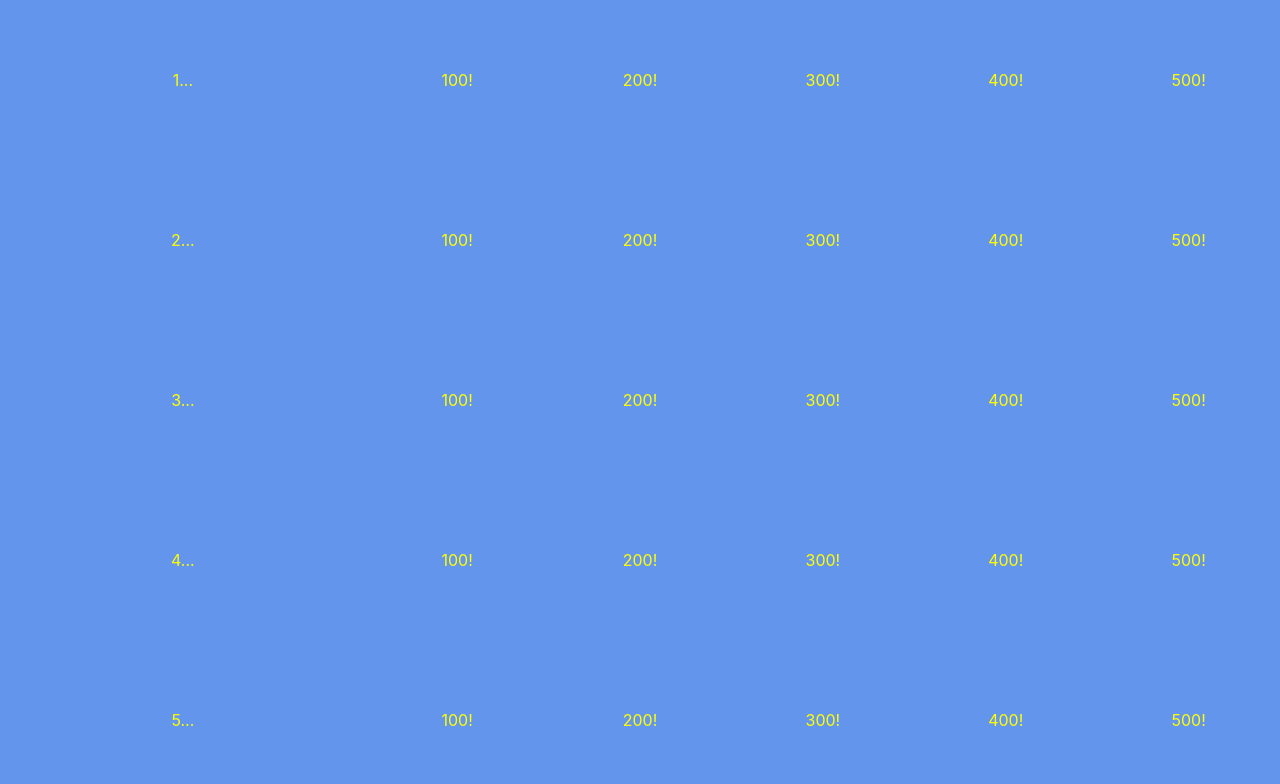
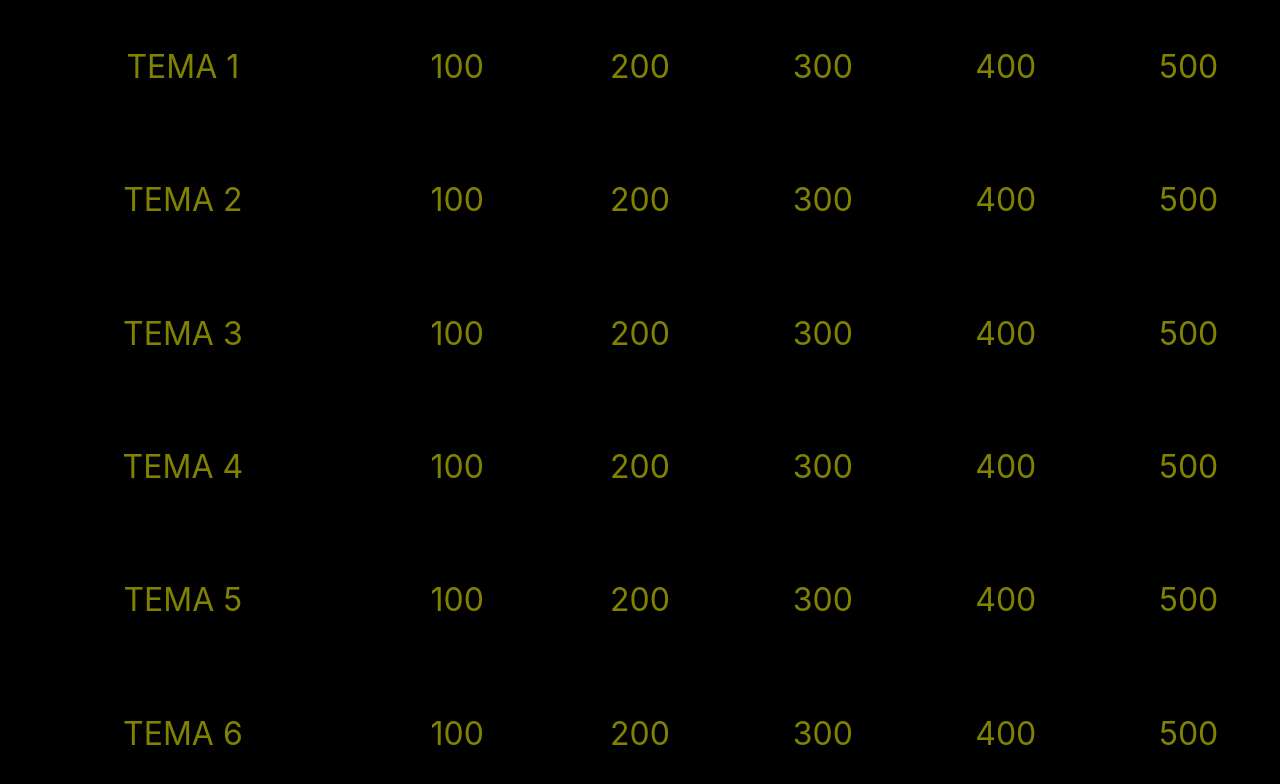
Before and after one commit to morozec/jeopardy, a React (Create React App) app: page / in a window 1280 px wide. Shown: the top 784 px of the page. Built offline with nearby package versions, Linux system fonts and the light colour scheme.

Commit message:
Gameboard + Question

```diff
--- a/package.json
+++ b/package.json
@@ -8,6 +8,7 @@
     "@testing-library/user-event": "^7.2.1",
     "react": "^16.12.0",
     "react-dom": "^16.12.0",
+    "react-router-dom": "^5.1.2",
     "react-scripts": "3.3.1"
   },
   "scripts": {
--- a/src/App.css
+++ b/src/App.css
@@ -6,20 +6,21 @@ html, body, #root{
 .App {
   /* text-align: center; */
   height: 100%;
+  background-color: black;
+  color:rgb(129, 129, 2)
 }
 
 .Gameboard{
-  background-color: cornflowerblue;
   height: 100%;
   display: flex;
   flex-direction: column;
   justify-content: space-around;
+  font-size: 2rem;
 }
 
 .TopicRow{
   display: flex;
   justify-content: space-around;
-  color: yellow;
   text-align: center;
   /* border-style: solid;
   border-width: 1px;
@@ -38,6 +39,20 @@ html, body, #root{
   /* border-style: solid;
   border-width: 1px;
   border-color: tomato; */
+}
+
+.Question{
+  height: 100%;
+  display: flex;
+  flex-direction: column;
+  justify-content: center;
+  align-items: center;
+  font-size: 5rem;
+}
+
+.Cell > a{
+  color: rgb(129, 129, 2);
+  text-decoration: none;
 }
 
 .App-logo {
--- a/src/App.js
+++ b/src/App.js
@@ -2,11 +2,30 @@ import React from 'react';
 import './App.css';
 import Gameboard from './components/Gameboard';
 
+import {
+  BrowserRouter as Router,
+  Switch,
+  Route
+} from "react-router-dom";
+import Question from './components/Question';
+
 function App() {
+  // const testQuestion = {
+  //   topic: 'ttt',
+  //   text: 'qqq'
+  // };
   return (
-    <div className="App">
-      <Gameboard />
-    </div>
+    <Router>
+      <div className="App">
+
+        <Switch>
+          <Route exact path="/question" render={(props) => <Question {...props} xxx={true} />} />
+          <Route path="/">
+            <Gameboard />
+          </Route>
+        </Switch>
+      </div>
+    </Router>
   );
 }
 
--- a/src/components/Gameboard.js
+++ b/src/components/Gameboard.js
@@ -1,11 +1,19 @@
 import React from 'react'
 import TopicRow from './TopicRow';
+import TopicData from '../data/Topic.data';
 
 function Gameboard() {
 
 
-    const topics = [1, 2, 3, 4, 5];
-    const topicsRows = topics.map(t => <TopicRow topic={t} />)
+    const topicsDatas = [
+        new TopicData("ТЕМА 1", ["Вопрос 1.1", "Вопрос 1.2", "Вопрос 1.3", "Вопрос 1.4", "Вопрос 1.5"]),
+        new TopicData("ТЕМА 2", ["Вопрос 2.1", "Вопрос 2.2", "Вопрос 2.3", "Вопрос 2.4", "Вопрос 2.5"]),
+        new TopicData("ТЕМА 3", ["Вопрос 3.1", "Вопрос 3.2", "Вопрос 3.3", "Вопрос 3.4", "Вопрос 3.5"]),
+        new TopicData("ТЕМА 4", ["Вопрос 4.1", "Вопрос 4.2", "Вопрос 4.3", "Вопрос 4.4", "Вопрос 4.5"]),
+        new TopicData("ТЕМА 5", ["Вопрос 5.1", "Вопрос 5.2", "Вопрос 5.3", "Вопрос 5.4", "Вопрос 5.5"]),
+        new TopicData("ТЕМА 6", ["Вопрос 6.1", "Вопрос 6.2", "Вопрос 6.3", "Вопрос 6.4", "Вопрос 6.5"]),
+    ]
+    const topicsRows = topicsDatas.map((td, index) => <TopicRow key={index} topicData={td} />)
     // const values = [100, 200, 300, 400, 500];
 
     // const listItems = topics.map((q, index) =>
--- /dev/null
+++ b/src/components/Question.js
@@ -0,0 +1,11 @@
+import React from 'react'
+
+export default function Question(props){
+    const {topic, text} = props.location
+    return (
+        <div className="Question">
+            <div>{topic}</div>
+            <div>{text}</div>
+        </div>
+    )
+}
--- a/src/components/TopicRow.js
+++ b/src/components/TopicRow.js
@@ -1,13 +1,24 @@
 import React from 'react'
+import { Link } from 'react-router-dom';
 
-function TopicRow(props){
-    const {topic} = props;
+function TopicRow(props) {
+    const { topicData } = props;
+    const { topic, questions } = topicData;
+
     const values = [100, 200, 300, 400, 500];
-    const valuesCells = values.map(v => <div className="Cell">{v}!</div>)
 
-    return(
+    const valuesCells = values.map((v, index) =>
+        <div key={index} className="Cell">
+            <Link to={{
+                pathname: '/question',
+                topic: topic,
+                text: questions[index]
+            }} >{v}</Link>
+        </div>)
+
+    return (
         <div className='TopicRow'>
-            <div className="Topic">{topic}...</div>
+            <div className="Topic">{topic}</div>
             {valuesCells}
         </div>
     )
--- /dev/null
+++ b/src/data/Topic.data.js
@@ -0,0 +1,6 @@
+export default class TopicData{
+    constructor (topic, questions){
+        this.topic = topic;
+        this.questions = questions;
+    }
+}
```
Also changed, not shown: 1 other file (tests, documents, lock files or other folders).
